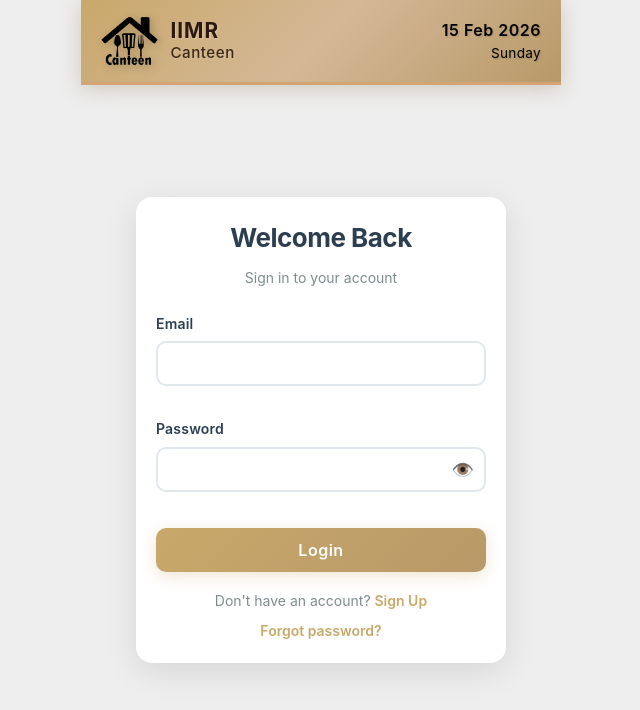
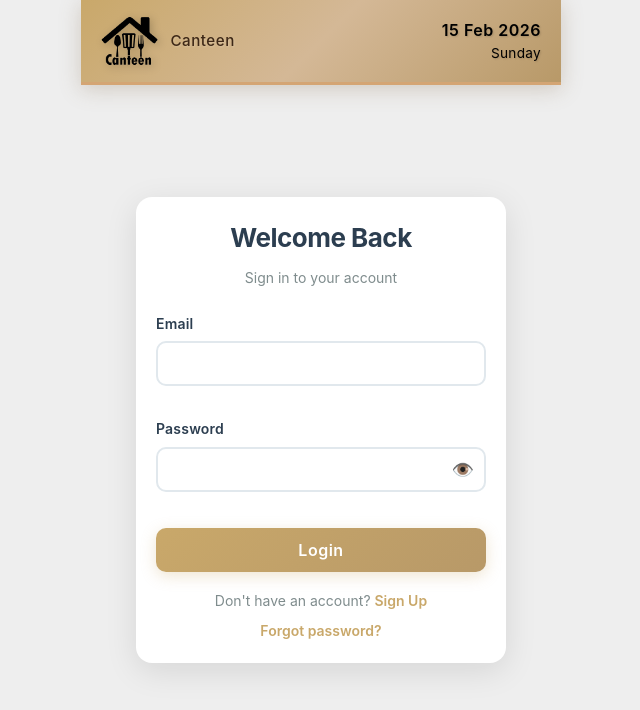
Before and after one commit to Rakeshsamala0505/canteen-app, a React (Vite) app: page /login in a window 1280 px wide. Shown: the top 710 px of the page, without its empty margins (319-959 px from the left). Built offline with nearby package versions, Linux system fonts and the light colour scheme; no server answers.

Commit message:
project canccelled

```diff
--- a/src/components/Header.tsx
+++ b/src/components/Header.tsx
@@ -22,7 +22,7 @@ const Header = () => {
             className="logo-image"
           />
           <div className="header-title">
-            <div className="title-main">IIMR</div>
+            <div className="title-main"></div>
             <div className="title-sub">Canteen</div>
           </div>
         </div>
```
